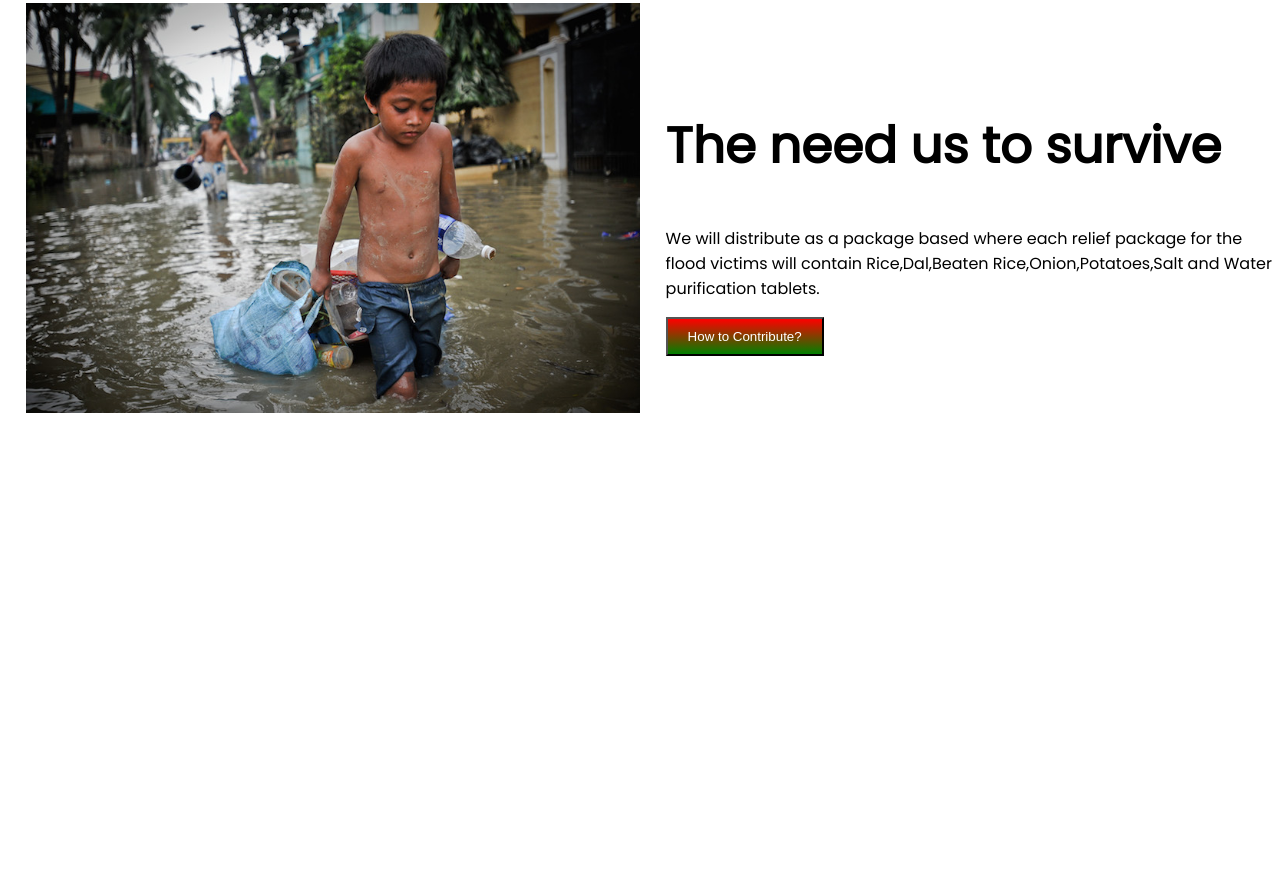
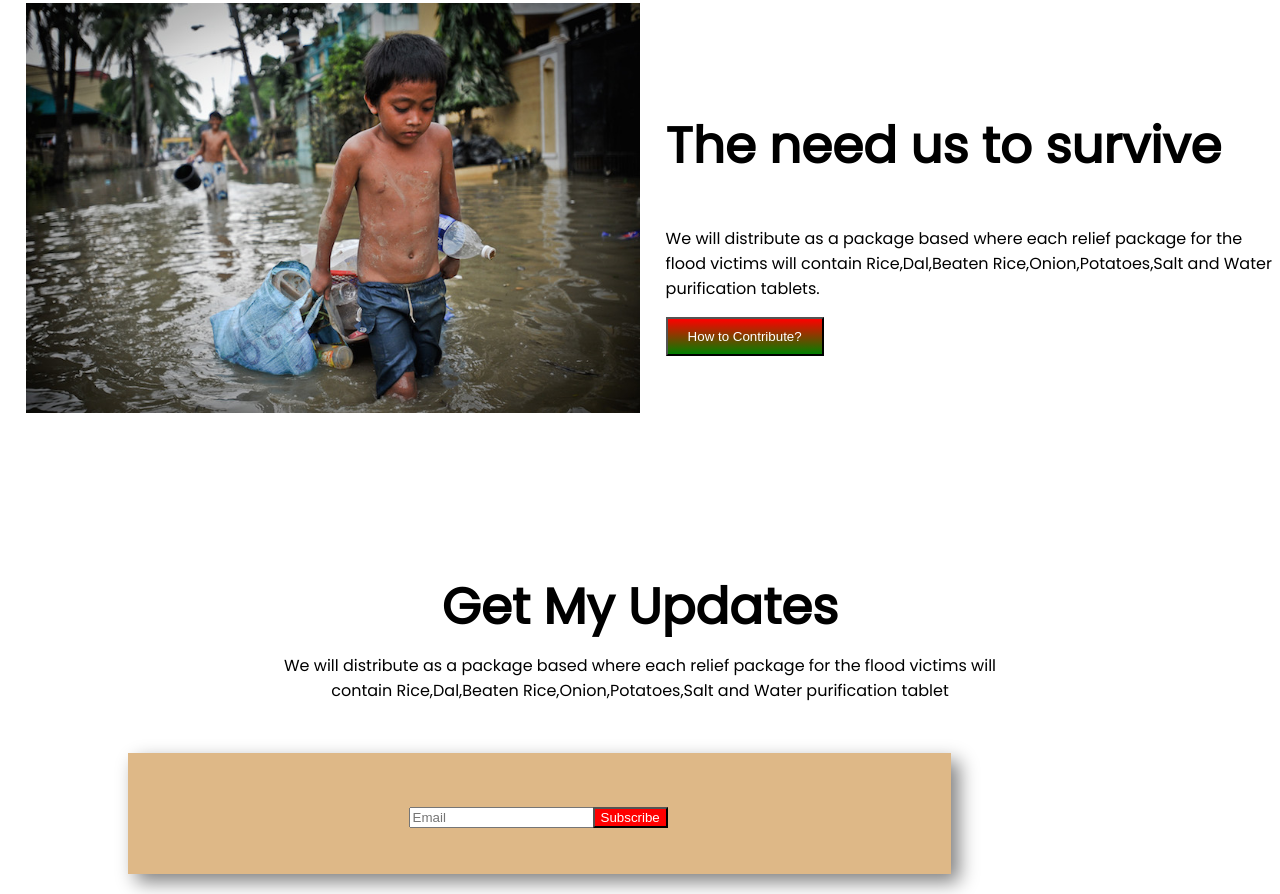
Before and after one commit to Mizan2221/Assignment-1, a plain HTML site: page index.html in a window 1280 px wide. Shown: the part 2727-3621 px from the top of the page. Before the commit the page ends 3147 px from the top, so only its background shows below. Drawn offline with Linux system fonts and the light colour scheme.

Commit message:
section added

```diff
--- a/index.html
+++ b/index.html
@@ -82,6 +82,19 @@
         <button class="the">  How to Contribute?</button>
     </div>
 </section>
+<section class="id">
+    <h2 class="on can"> Get My Updates </h2>
+    <p class="can"> We will distribute as a package based where each relief package for the flood victims will contain Rice,Dal,Beaten Rice,Onion,Potatoes,Salt and Water purification tablet </p>
+</section>
+<section class="month">
+    <div class="span">
+    <form action="">
+        <input type="text" placeholder="Email">
+    <button id="cool" > Subscribe  </button>
+    </form>
+    </div>
+
 </section>
 
+
 </body>
--- a/style.css
+++ b/style.css
@@ -167,3 +167,37 @@ form{
     justify-content:center;
     margin-top: 150px;
 }
+.id{
+    text-align: center;
+    margin-top: 150px;
+    margin-right:20% ;
+    margin-left:20% ;
+
+}
+.can{
+    margin:1%;
+}
+.month{
+    display: flex;
+    justify-content: center;
+    width: 800px;
+    margin-bottom: 20px;
+    height: 70px;
+    text-align: center;
+    box-shadow: 8px 8px 18px gray;
+    padding-right: 10px;
+    background-color: burlywood;
+    text-align:justify;
+    text-decoration: none;
+    padding-top: 4%;
+    padding-left: 1%;
+    margin-left: 10%;
+    margin-top: 50px;
+
+
+}
+#cool{
+    margin: -2%;
+    background-color: red;
+    color: white;
+}
```
